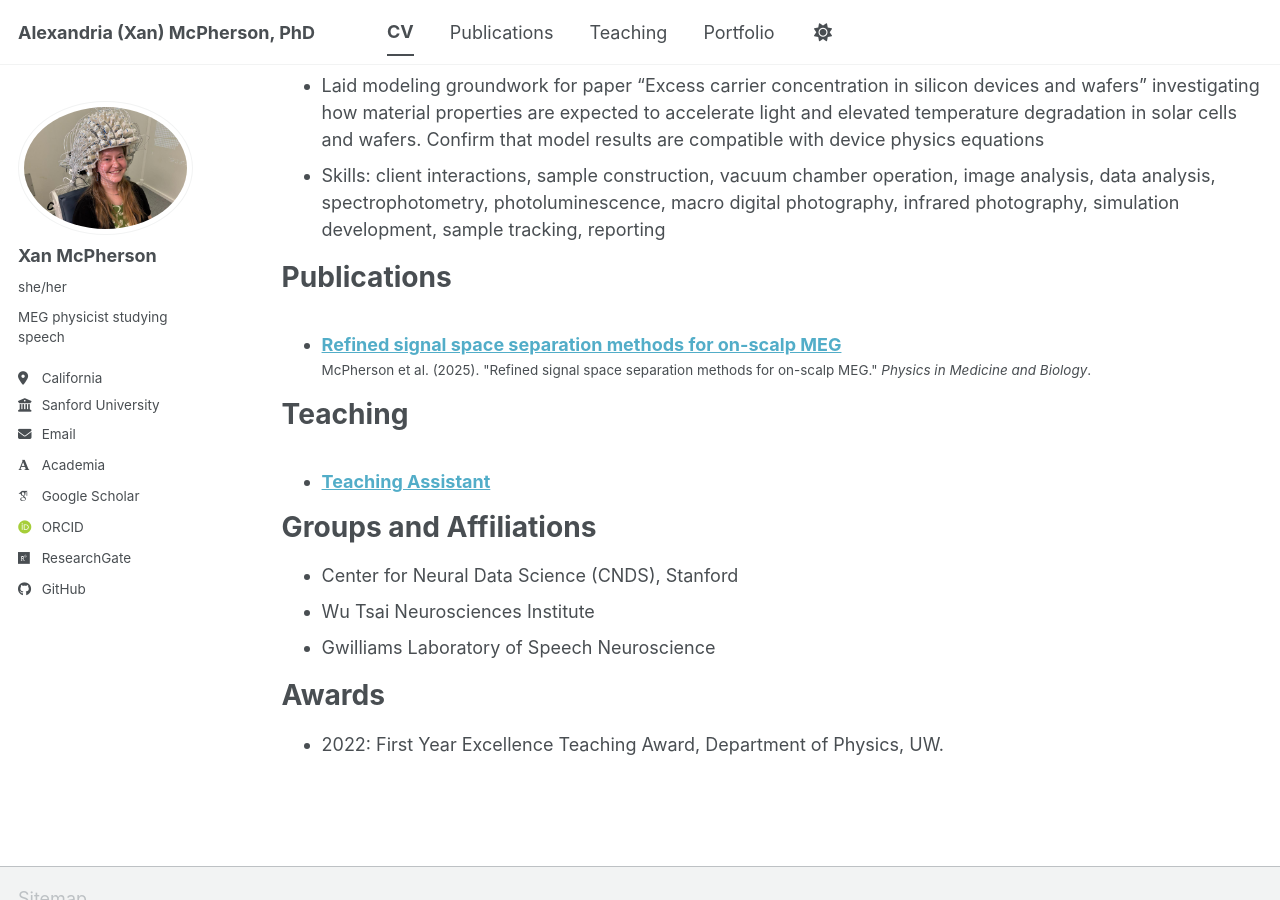
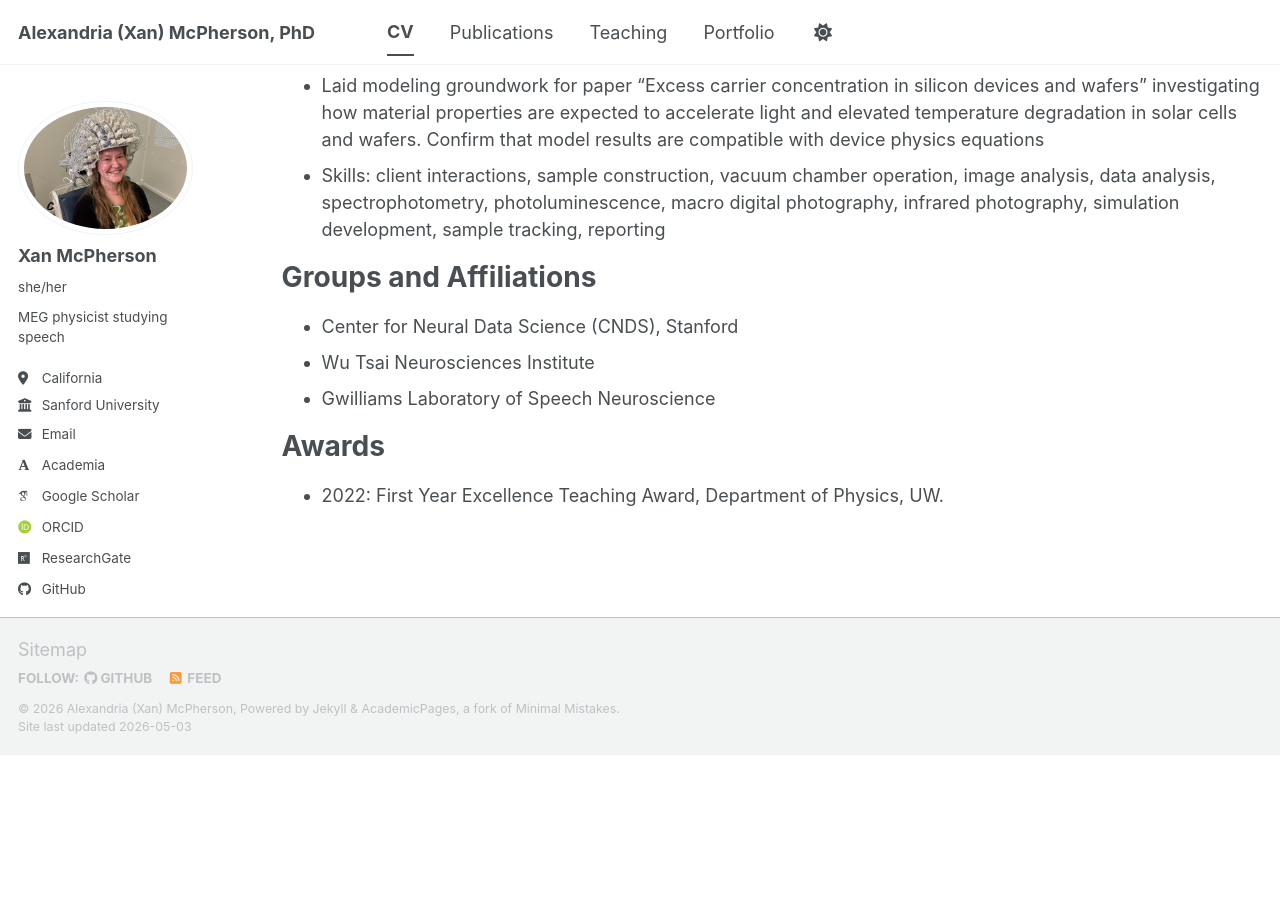
Before and after one commit to xannnimal/xannnimal.github.io, a Jekyll site: the page built from _pages/cv.md, in a window 1280 px wide and 900 px high, scrolled down 1271 px. Built offline with Jekyll 4.4.1, drawn with Linux system fonts in a browser that asks for light colours; some web fonts are replaced; a script bundle is joined from its source files by our own code; library files that are not in the unit come from our copies; after the commit the page ends 2026 px from its top, so only the background shows below that.

Commit message:
Update cv.md

```diff
--- a/_pages/cv.md
+++ b/_pages/cv.md
@@ -60,20 +60,6 @@
 data analysis, spectrophotometry, photoluminescence, macro digital photography, infrared
 photography, simulation development, sample tracking, reporting
 
-
-Publications
-======
-  <ul>{% for post in site.publications reversed %}
-    {% include archive-single-cv.html %}
-  {% endfor %}</ul>
-
-
-Teaching
-======
-  <ul>{% for post in site.teaching reversed %}
-    {% include archive-single-cv.html %}
-  {% endfor %}</ul>
-
 Groups and Affiliations
 ======
 * Center for Neural Data Science (CNDS), Stanford
```
